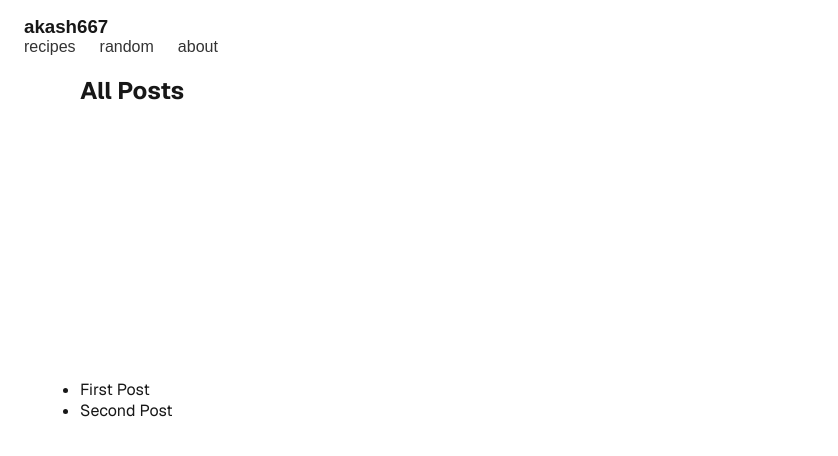
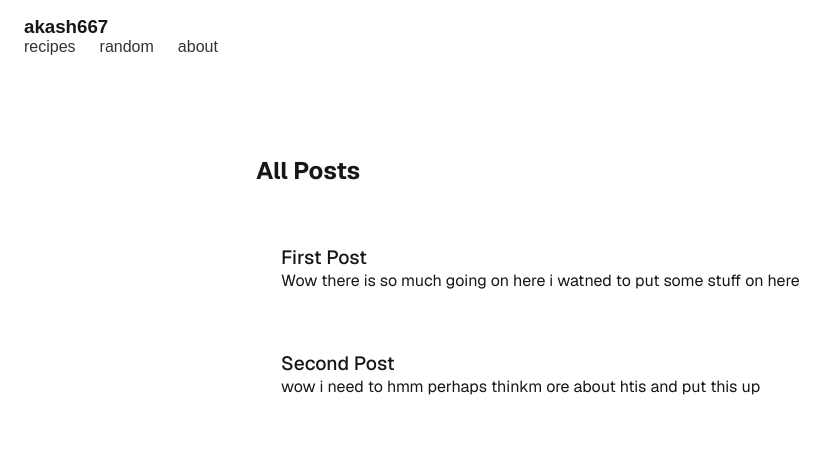
Before and after one commit to Akash667/akash667.github.io, a Next.js app: page /blog in a window 1280 px wide. Shown: the top 456 px of the page, without its empty margins (0-838 px from the left). Built offline with nearby package versions, Linux system fonts and the light colour scheme.

Commit message:
fix css for blog page

```diff
--- a/app/blog/page.module.css
+++ b/app/blog/page.module.css
@@ -1,12 +1,39 @@
 
 
 .main{
-      display: grid;
-  grid-template-rows: 20px 1fr 20px;
+  display: grid;
+  grid-template-rows: 20px 1fr;
+  grid-template-columns: 1fr;
   align-items: center;
   justify-items: left;
-  min-height: 100svh;
-  padding: 80px;
-  gap: 64px;
+  /* min-height: 100svh; */
+  padding:  20svh  20svw 0svh 20svw;
+  /* padding-top: 20svh; */
+  gap: 5svh;
+  box-sizing: border-box;
   font-family: var(--font-geist-sans);
 }
+
+
+.postList{
+
+    display: flex;
+    flex-direction: column;
+    gap: 10px;
+    list-style-type:none;
+
+}
+
+.postList li {
+  border: 1px solid rgba(255, 255, 255, 0.503);
+  padding: 3svh;
+  border-radius: 1svh;
+}
+
+
+.listTitle {
+  font-weight: 500;
+  font-size: 1.2rem;
+  padding-bottom: 5svh;
+
+}
--- a/app/blog/page.tsx
+++ b/app/blog/page.tsx
@@ -3,17 +3,18 @@ import styles from "./page.module.css";
 export default function BlogIndex() {
   // Replace with your blog post data
   const posts = [
-    { slug: "first-post", title: "First Post" },
-    { slug: "second-post", title: "Second Post" },
+    { slug: "first-post", title: "First Post" , content:"Wow there is so much going on here i watned to put some stuff on here"},
+    { slug: "second-post", title: "Second Post", content: "wow i need to hmm perhaps thinkm ore about htis and put this up" },
   ];
 
   return (
     <main className={styles.main}>
-      <h2>All Posts</h2>
+    <h2>All Posts</h2>
       <ul className={styles.postList}>
         {posts.map(post => (
           <li key={post.slug}>
-            <a href={`/blog/${post.slug}`}>{post.title}</a>
+            <a  className={styles.listTitle} href={`/blog/${post.slug}`}>{post.title}</a>
+            <div>{post.content}</div>
           </li>
         ))}
       </ul>
```
